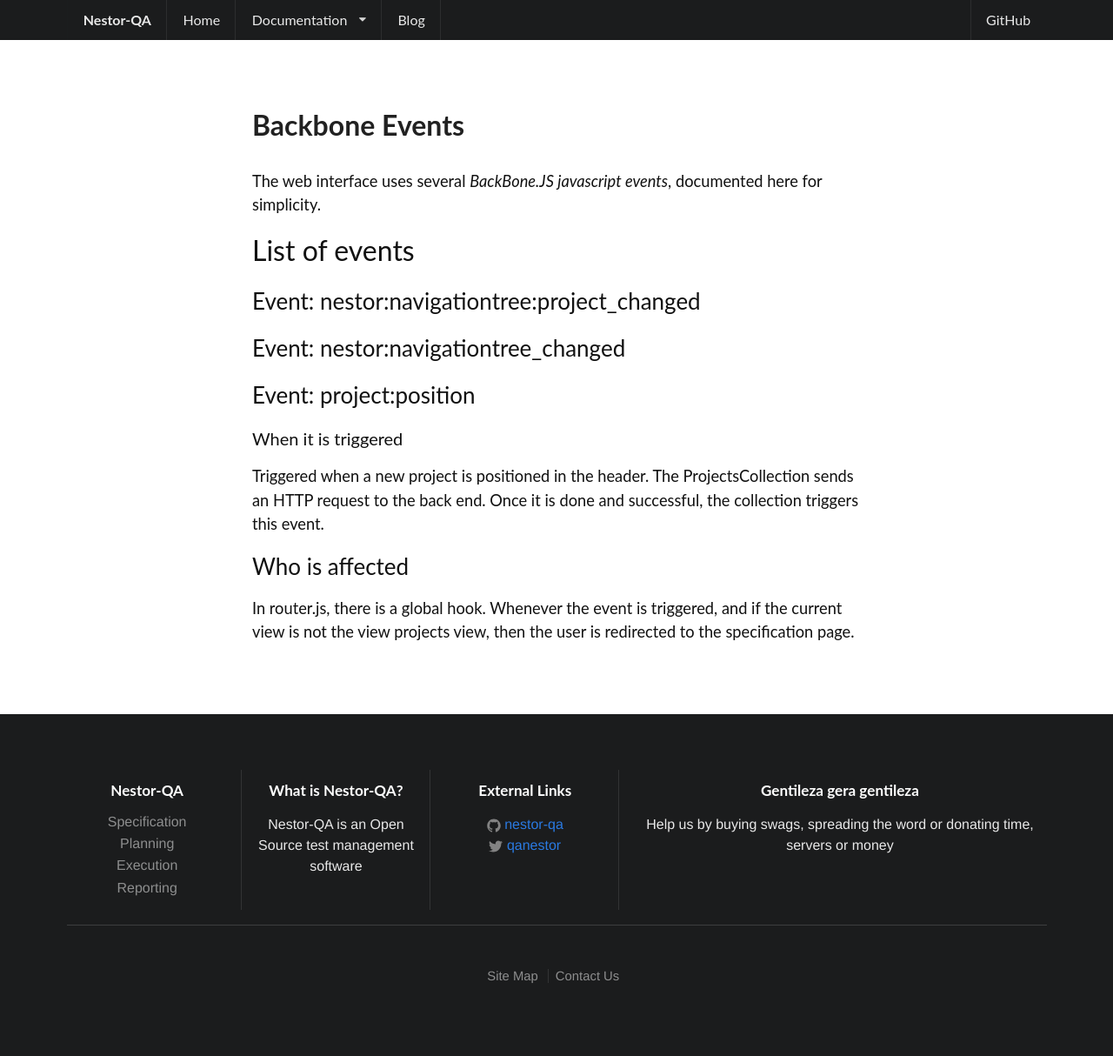
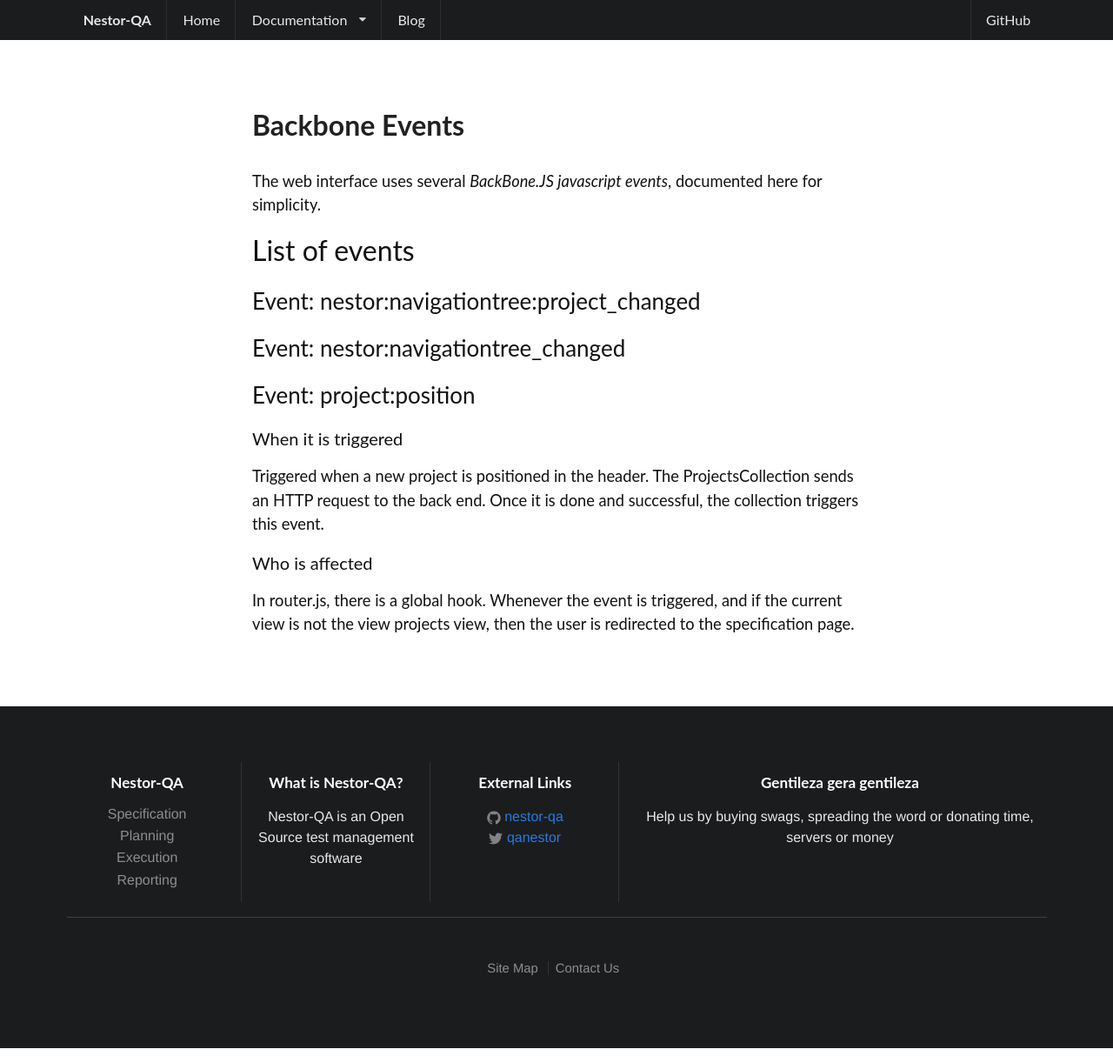
Before and after one commit to nestor-qa/nestor-qa.github.io, a Jekyll site: the page built from documentation/for-developers/backbone-events.md, in a window 1280 px wide and 1214 px high. Shown: the whole window at 87% size. Built offline with Jekyll 4.4.1, drawn with Linux system fonts in a browser that asks for light colours.

Commit message:
Fix header

```diff
--- a/documentation/for-developers/backbone-events.md
+++ b/documentation/for-developers/backbone-events.md
@@ -20,7 +20,7 @@ Triggered when a new project is positioned in the header. The ProjectsCollection
 an HTTP request to the back end. Once it is done and successful, the collection triggers
 this event.
 
-### Who is affected
+#### Who is affected
 
 In router.js, there is a global hook. Whenever the event is triggered, and if the
 current view is not the view projects view, then the user is redirected to the
```
